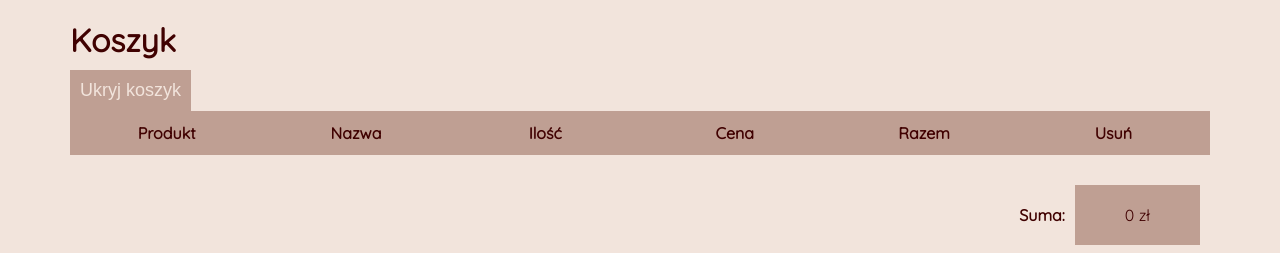
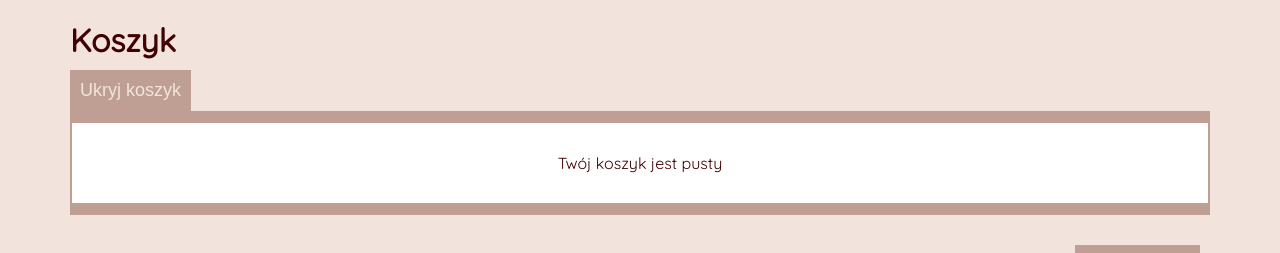
Before and after one commit to oleinka/recruitment-task, a React (Create React App) app: page / in a window 1280 px wide. Both pictures are taken after a click on the button "Rozwiń koszyk". Shown: the top 253 px of the page. Built offline with nearby package versions, Linux system fonts and the light colour scheme.

Commit message:
information if cart is empty

```diff
--- a/src/components/CartWrapper/CartWrapper.js
+++ b/src/components/CartWrapper/CartWrapper.js
@@ -34,7 +34,7 @@ const CartWrapper = ({shoppingCart,setShoppingCart,isCartOpen,setIsCartOpen}) =>
     </button>
     <div className={`productListWrapper ${ isCartOpen ? "" : "hidden"}`}>
       <table>
-        <thead>
+        <thead className={shoppingCart.length>=1 ? "": "hidden"}>
           <tr className="tableHeadings">
             <th>Produkt</th>
             <th>Nazwa</th>
@@ -45,6 +45,7 @@ const CartWrapper = ({shoppingCart,setShoppingCart,isCartOpen,setIsCartOpen}) =>
           </tr>
         </thead>
         <tbody>
+            <tr className={`emptyCartInfo ${shoppingCart.length>=1 ? "hidden": ""}`}>Twój koszyk jest pusty</tr>
             {shoppingCart.map((item, index) => (
             <CartItem key={item.name} {...item}
             setShoppingCart={setShoppingCart}
--- a/src/components/CartWrapper/CartWrapper.scss
+++ b/src/components/CartWrapper/CartWrapper.scss
@@ -33,6 +33,9 @@ $color-light: #F2E4DC;
                 justify-self: center;
             }
         }
+        .emptyCartInfo {
+            padding: 30px;
+        }
         .productItem, .tableHeadings {
             display: grid;
             grid-template-columns: repeat(6,1fr);
```
